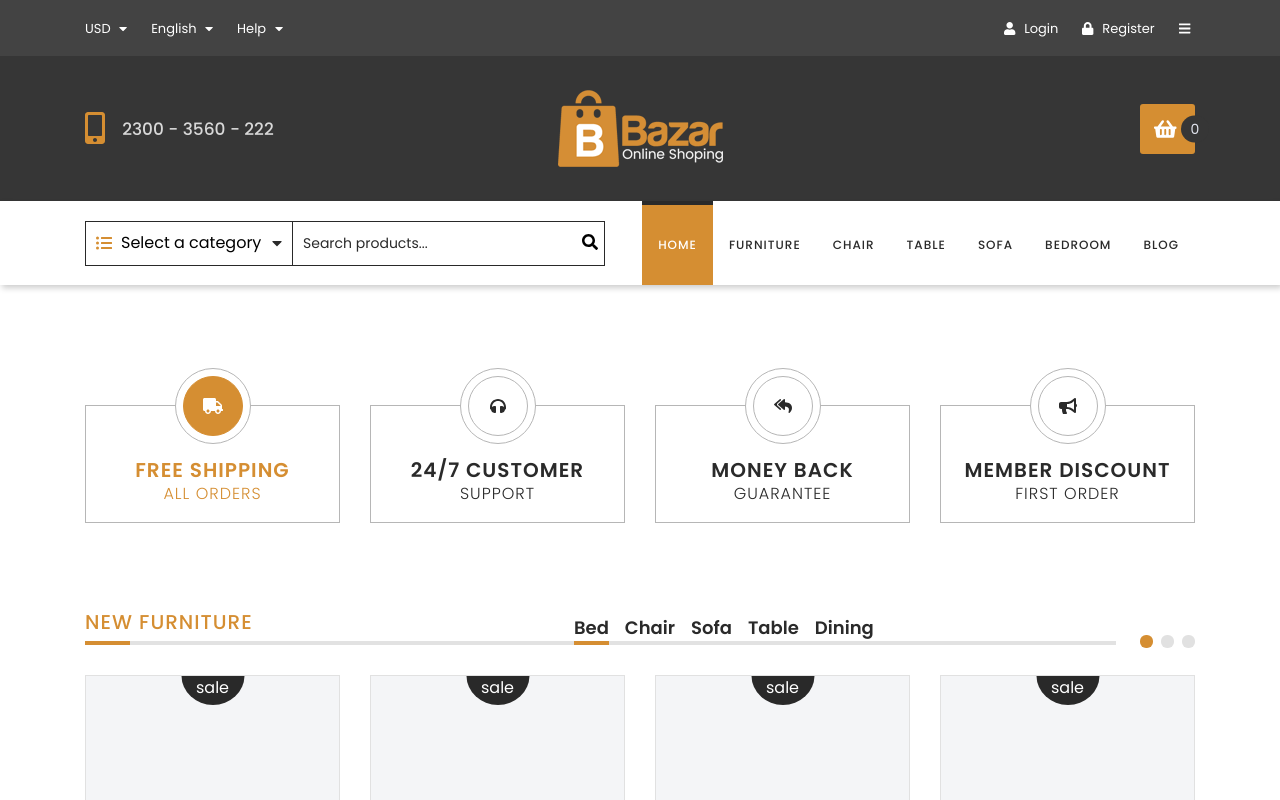
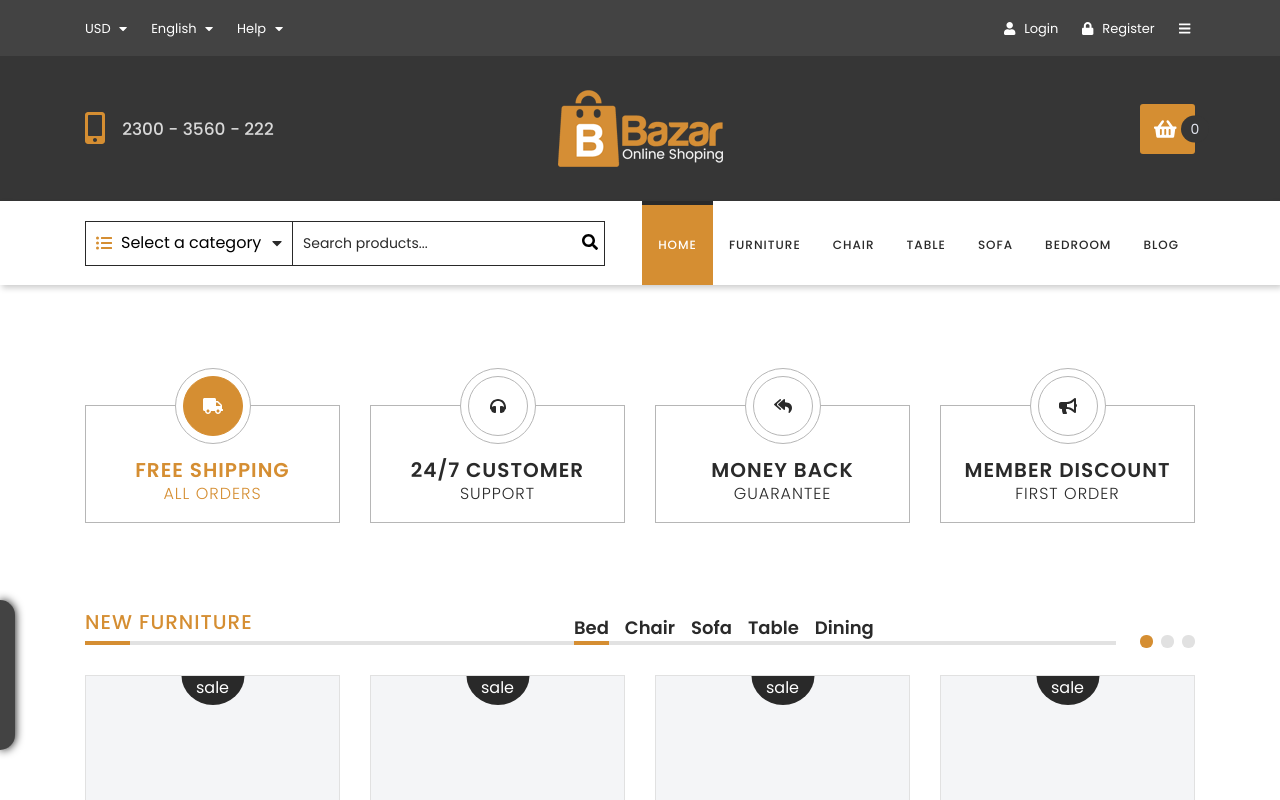
Before and after one commit to iMdPd/reactTeamProject, a React (Create React App) app: page / in a window 1280 px wide. Shown: the top 800 px of the page. Built offline with nearby package versions, Linux system fonts and the light colour scheme.

Commit message:
Create StickyBar component

```diff
--- a/src/components/layout/MainLayout/MainLayout.js
+++ b/src/components/layout/MainLayout/MainLayout.js
@@ -3,11 +3,13 @@ import PropTypes from 'prop-types';
 
 import Header from '../Header/Header';
 import Footer from '../Footer/Footer';
+import { StickyBar } from '../StickyBar/StickyBar';
 
 const MainLayout = ({ children }) => (
   <div>
     <Header />
     {children}
+    <StickyBar />
     <Footer />
   </div>
 );
--- /dev/null
+++ b/src/components/layout/StickyBar/StickyBar.js
@@ -0,0 +1,32 @@
+import React from 'react';
+import styles from './StickyBar.module.scss';
+import { FontAwesomeIcon } from '@fortawesome/react-fontawesome';
+import { faExchangeAlt } from '@fortawesome/free-solid-svg-icons';
+import { useSelector } from 'react-redux';
+import { getComparedProducts } from '../../../redux/productsRedux';
+import { ComparedProduct } from '../ComparedProduct/ComparedProduct';
+import Button from '../../common/Button/Button';
+
+export const StickyBar = () => {
+  const comparedProducts = useSelector(getComparedProducts);
+
+  return (
+    <>
+      <button className={styles.sticky}>
+        <FontAwesomeIcon className={styles.icon} icon={faExchangeAlt}>
+          Add to compare
+        </FontAwesomeIcon>
+        <div className={styles.container}>
+          <div className='row align-items-center justify-content-start flex-nowrap flex'>
+            {comparedProducts.map((product, i) => (
+              <ComparedProduct key={i} {...product} />
+            ))}
+            <Button className={styles.compareButton} variant='small'>
+              COMPARE
+            </Button>
+          </div>
+        </div>
+      </button>
+    </>
+  );
+};
--- /dev/null
+++ b/src/components/layout/StickyBar/StickyBar.module.scss
@@ -0,0 +1,50 @@
+@import "../../../styles/settings.scss";
+
+.sticky {
+  height: 150px;
+  display: flex;
+  width: 15px;
+  border-end-end-radius: 20px;
+  border-start-end-radius: 20px;
+  position: fixed;
+  bottom: 50px;
+  box-shadow: 0 0 10px;
+  background-color: #434343;
+  align-items: center;
+  border: none;
+  z-index: 1;
+  transition: 0.5s;
+  cursor: default !important;
+
+  &:hover {
+    width: 50px;
+  }
+
+  &:focus {
+    width: 65%;
+    outline: none;
+  }
+}
+
+.icon {
+  color: #d58e32;
+  position: absolute;
+  right: 20px;
+  cursor: pointer;
+}
+
+.container {
+  position: absolute;
+  right: 50px;
+  margin-left: 50px;
+  width: 100%;
+
+  div {
+    flex-direction: row-reverse;
+  }
+}
+
+.compareButton {
+  position: relative;
+  left: -30px;
+}
```
